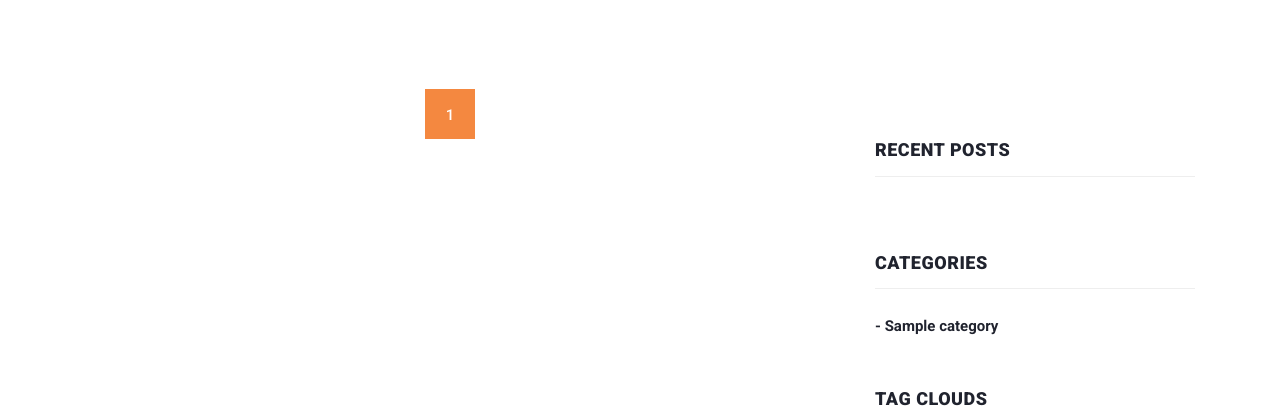
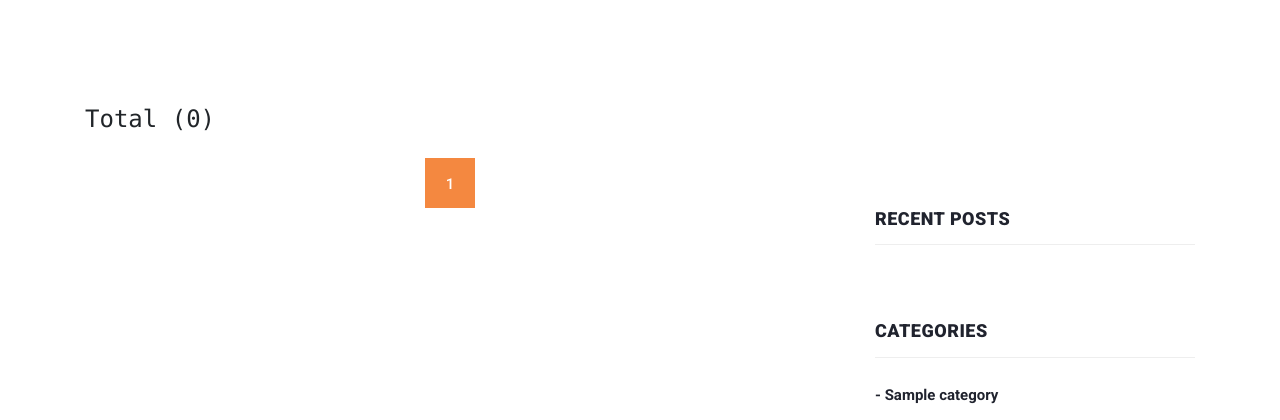
Before and after one commit to sammanomar/blogg, a Django app: page /blogs/ in a window 1280 px wide. Shown: the part 111-531 px from the top of the page. Run offline with Django 3.2, Linux system fonts and the light colour scheme; tables that the repository leaves empty hold one stand-in row (values such as "Sample post"); data that the repository does not hold is empty; some libraries are stand-ins or nearby versions.

Commit message:
show total count of blogs at blogs page

```diff
--- a/templates/blogs.html
+++ b/templates/blogs.html
@@ -7,6 +7,9 @@
 <section class="blog-posts grid-system">
     <div class="container">
         <div class="row">
+            <div class="col-md-8 py-3 mb-2">
+                <h4 class="text-monospace">Total ({{paginator.object_list.count}})</h4>
+            </div>
             <div class="col-lg-8">
                 <div class="all-blog-posts">
                     <div class="row">
```
